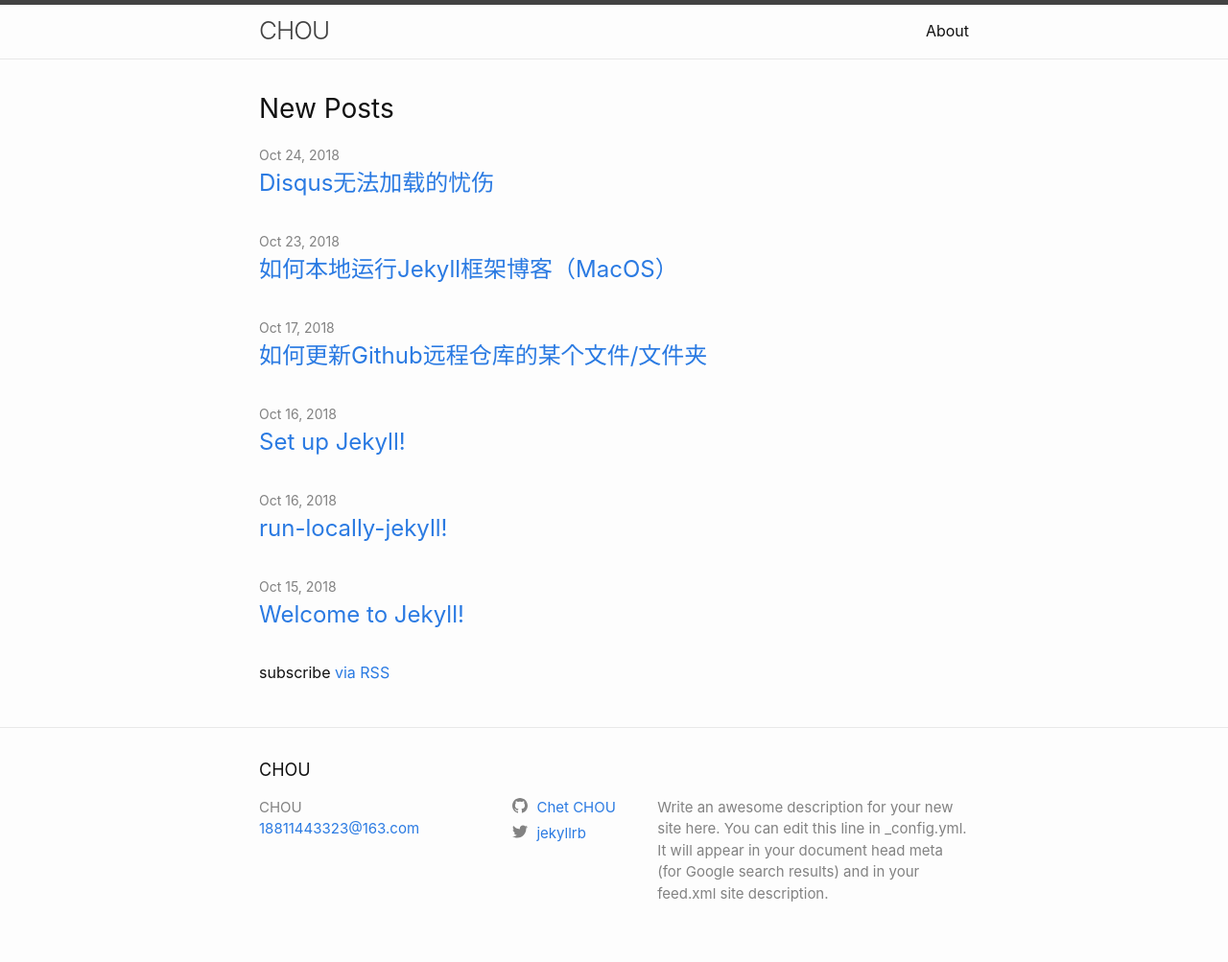
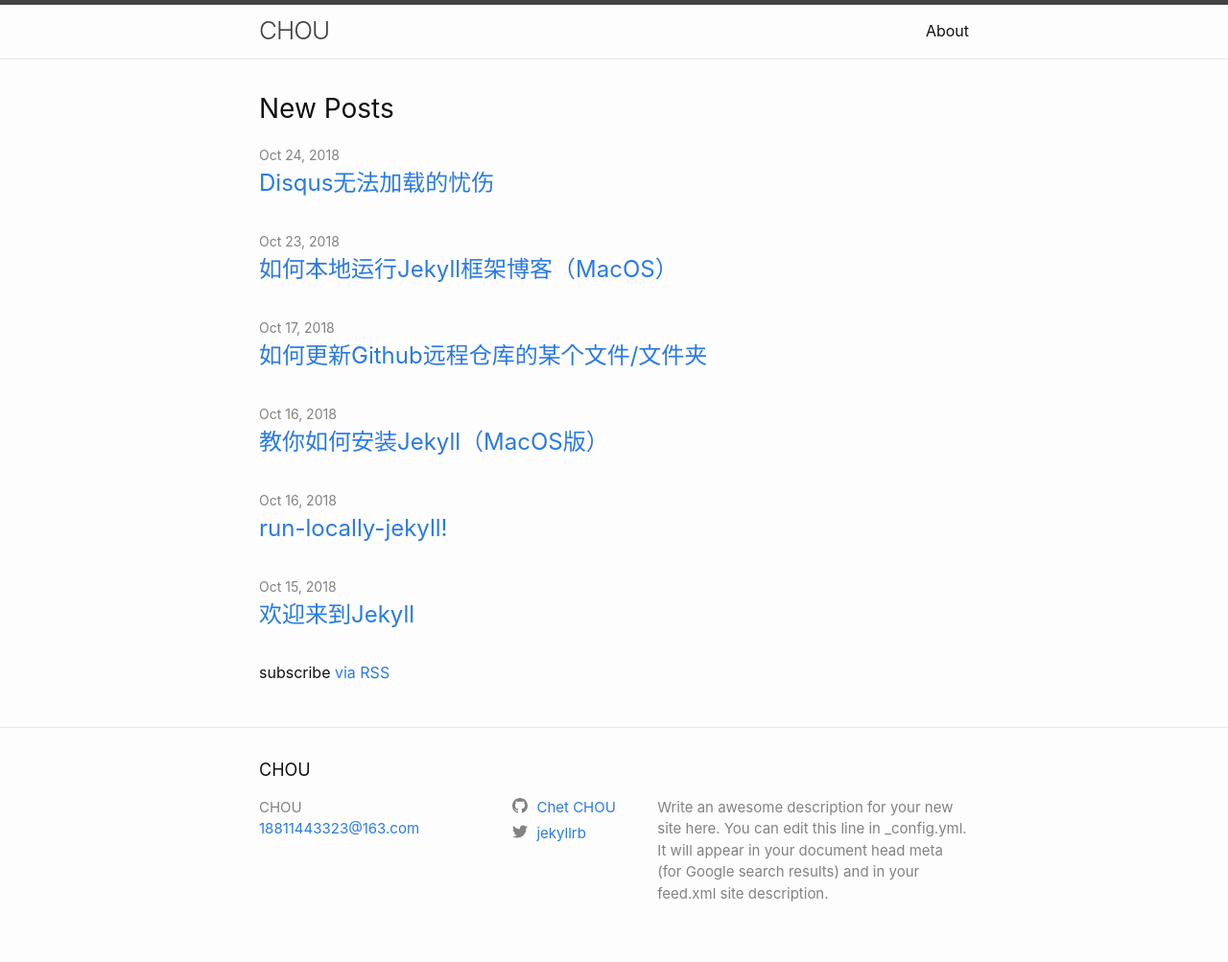
Before and after one commit to CHETCHOU/chetchou.github.io, a Jekyll site: the page built from index.md, in a window 1280 px wide. Shown: the whole page at 96% size. Built offline with Jekyll 4.4.1, drawn with Linux system fonts in a browser that asks for light colours.

Commit message:
2018-10-24 2359

```diff
--- a/_posts/2018-10-15-welcome-to-jekyll.markdown
+++ b/_posts/2018-10-15-welcome-to-jekyll.markdown
@@ -1,7 +1,7 @@
 ---
 layout: post
-title:  "Welcome to Jekyll!"
-comments: true
+title:  "欢迎来到Jekyll"
+comments: false
 date:   2018-10-15 23:36:13 +0800
 categories: jekyll update
 ---
--- a/_posts/2018-10-16-set-up-jekyll.md
+++ b/_posts/2018-10-16-set-up-jekyll.md
@@ -1,7 +1,7 @@
 ---
 layout: post
-title:  "Set up Jekyll!"
-comments: true
+title:  "教你如何安装Jekyll（MacOS版）"
+comments: false
 date:   2018-10-16 23:36:13 +0800
 categories: jekyll update
 ---
```
Also changed, not shown: _posts/2018-10-16-run-locally-jekyll.md (+1 -1 lines), _posts/2018-10-17-update-file-repository.md (+1 -1 lines), _posts/2018-10-23-build-blog-locally.md (+1 -1 lines).
